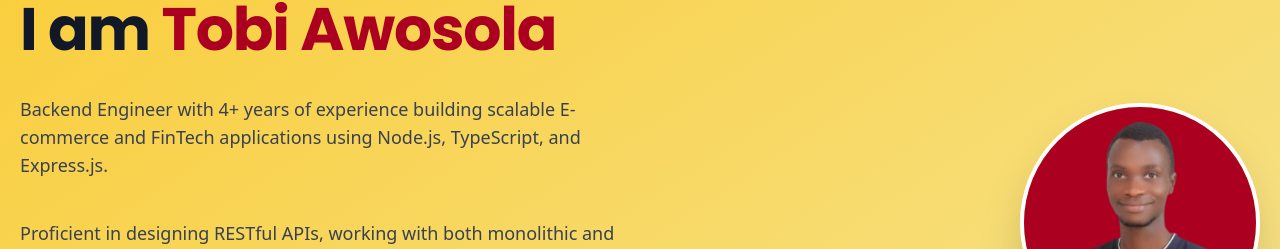
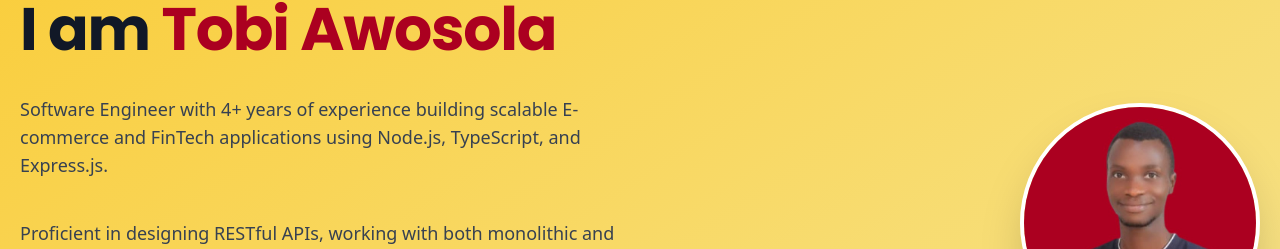
Before and after one commit to olatocode/olatocode-app, a Next.js app: page / in a window 1280 px wide. Shown: the part 189-438 px from the top of the page. Built offline with nearby package versions, Linux system fonts and the light colour scheme.

Commit message:
Update job title from Backend Engineer to Software Engineer
Updated the hero section from backend to software

```diff
--- a/src/components/Hero.js
+++ b/src/components/Hero.js
@@ -46,7 +46,7 @@ export default function Hero() {
           </h1>
 
           <p className="py-5 text-lg text-gray-700">
-            Backend Engineer with 4+ years of experience building scalable E-commerce and FinTech applications
+            Software Engineer with 4+ years of experience building scalable E-commerce and FinTech applications
             using Node.js, TypeScript, and Express.js.
           </p>
 
```
